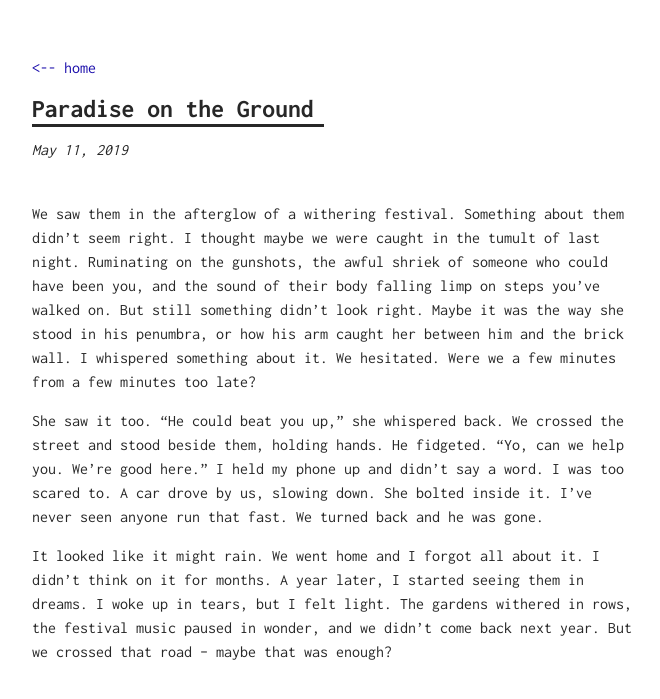
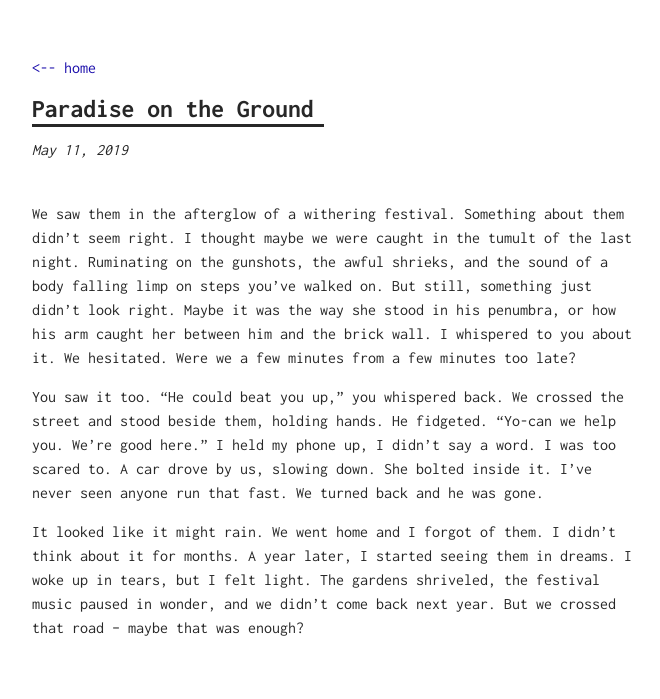
Before and after one commit to ordinarythings/ordinarythings.github.io, a Jekyll site: the page built from _posts/2019-05-11-paradise-on-the-ground.md, in a window 1280 px wide. Shown: the top 699 px of the page, without its empty margins (308-968 px from the left). Built offline with Jekyll 4.4.1, drawn with Linux system fonts in a browser that asks for light colours.

Commit message:
Update 2019-05-11-paradise-on-the-ground.md

```diff
--- a/_posts/2019-05-11-paradise-on-the-ground.md
+++ b/_posts/2019-05-11-paradise-on-the-ground.md
@@ -4,8 +4,8 @@ title: Paradise on the Ground
 type: Oddment
 ---
 
-We saw them in the afterglow of a withering festival. Something about them didn't seem right. I thought maybe we were caught in the tumult of last night. Ruminating on the gunshots, the awful shriek of someone who could have been you, and the sound of their body falling limp on steps you've walked on. But still something didn't look right. Maybe it was the way she stood in his penumbra, or how his arm caught her between him and the brick wall. I whispered something about it. We hesitated. Were we a few minutes from a few minutes too late?
+We saw them in the afterglow of a withering festival. Something about them didn't seem right. I thought maybe we were caught in the tumult of the last night. Ruminating on the gunshots, the awful shrieks, and the sound of a body falling limp on steps you've walked on. But still, something just didn't look right. Maybe it was the way she stood in his penumbra, or how his arm caught her between him and the brick wall. I whispered to you about it. We hesitated. Were we a few minutes from a few minutes too late?
 
-She saw it too. "He could beat you up," she whispered back.  We crossed the street and stood beside them, holding hands. He fidgeted. "Yo, can we help you. We're good here." I held my phone up and didn't say a word. I was too scared to. A car drove by us, slowing down. She bolted inside it. I've never seen anyone run that fast. We turned back and he was gone.
+You saw it too. "He could beat you up," you whispered back. We crossed the street and stood beside them, holding hands. He fidgeted. "Yo-can we help you. We're good here." I held my phone up, I didn't say a word. I was too scared to. A car drove by us, slowing down. She bolted inside it. I've never seen anyone run that fast. We turned back and he was gone.
 
-It looked like it might rain. We went home and I forgot all about it. I didn't think on it for months. A year later, I started seeing them in dreams.  I woke up in tears, but I felt light. The gardens withered in rows, the festival music paused in wonder, and we didn't come back next year. But we crossed that road -- maybe that was enough?
+It looked like it might rain. We went home and I forgot of them. I didn't think about it for months. A year later, I started seeing them in dreams. I woke up in tears, but I felt light. The gardens shriveled, the festival music paused in wonder, and we didn't come back next year. But we crossed that road -- maybe that was enough?
```
